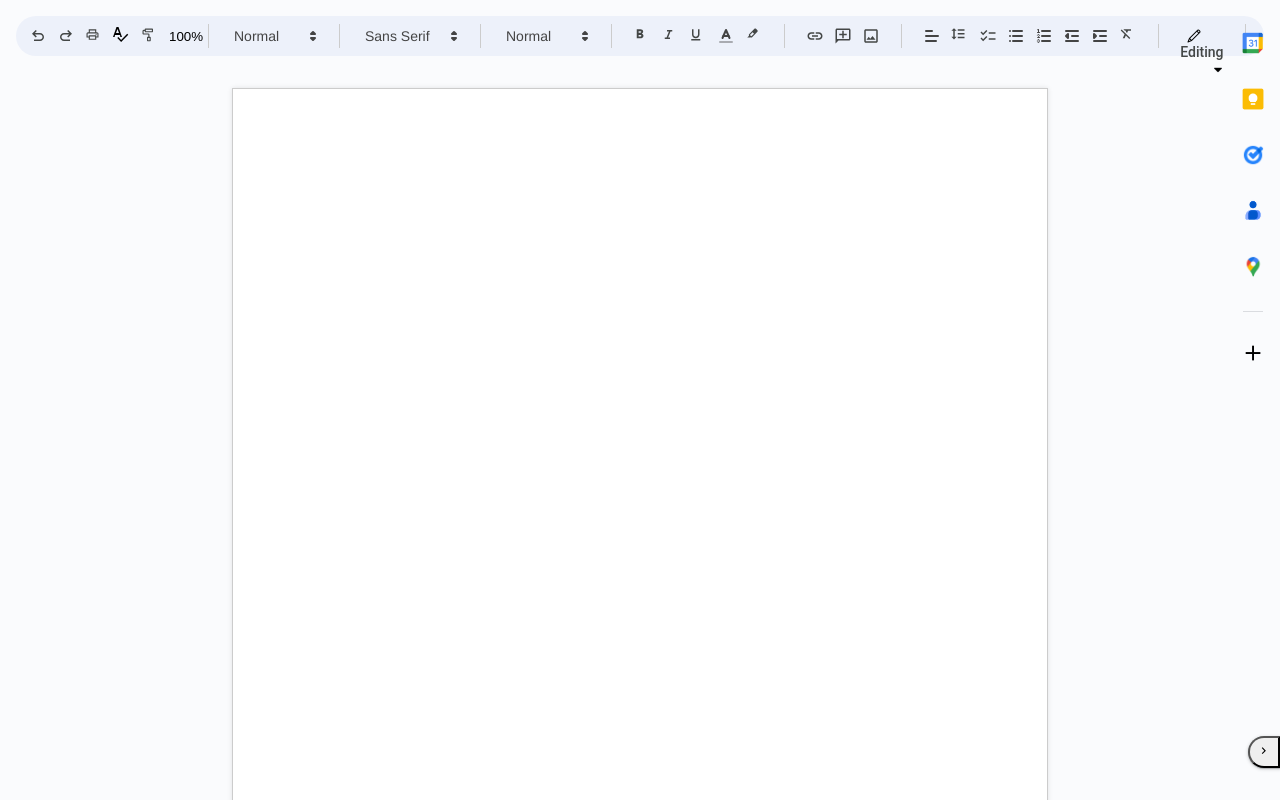
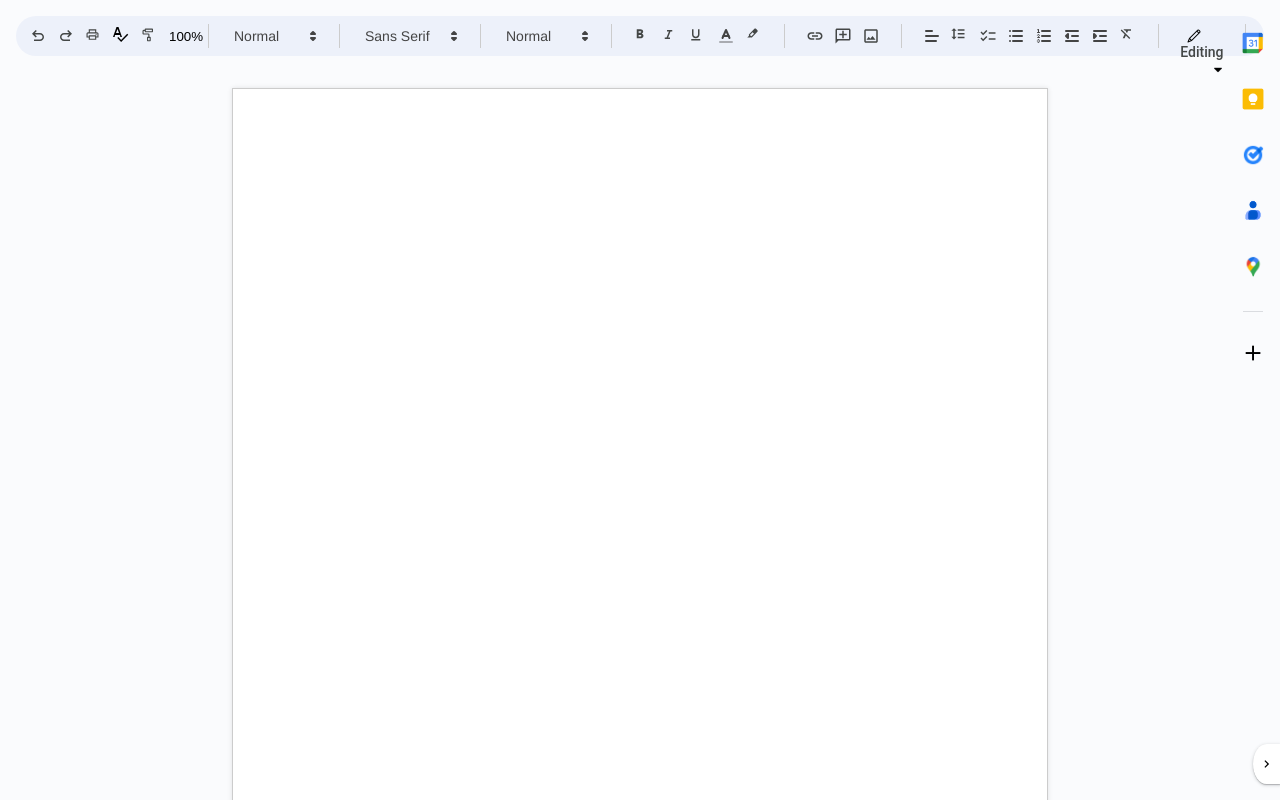
Before and after one commit to ahzamir/google-docs-clone, a React (Create React App) app: page / in a window 1280 px wide. Shown: the top 800 px of the page. Built offline with nearby package versions, Linux system fonts and the light colour scheme.

Commit message:
added some style to the sidebar collapse button

```diff
--- a/src/components/Sidebar/SidebarToggle/SidebarToggle.css
+++ b/src/components/Sidebar/SidebarToggle/SidebarToggle.css
@@ -1,11 +1,23 @@
 .sidebar-footer-button {
+    display: flex;
+    align-items: center;
     z-index: 200;
-    height: 2rem;
-    width: 2rem;
+    height: 2.5rem;
+    width: 1.7rem;
     border-radius: 50% 0 0 50%;
     box-shadow: 0 1px 1px 0 rgba(60,64,67,.3), 0 1px 3px 1px rgba(60,64,67,.15);
     color: black;
     position: fixed;
-    bottom: 2rem;
+    bottom: 1rem;
     right: 0;
+    border: none;
+    font-size: 1rem;
+    background-color: white;
 }
+
+.sidebar-footer-button:hover {
+    width: 2.5rem;
+    transition: width 0.3s ease-in-out;
+    background-color: #e8e8e8;
+    cursor: pointer;
+}
```
